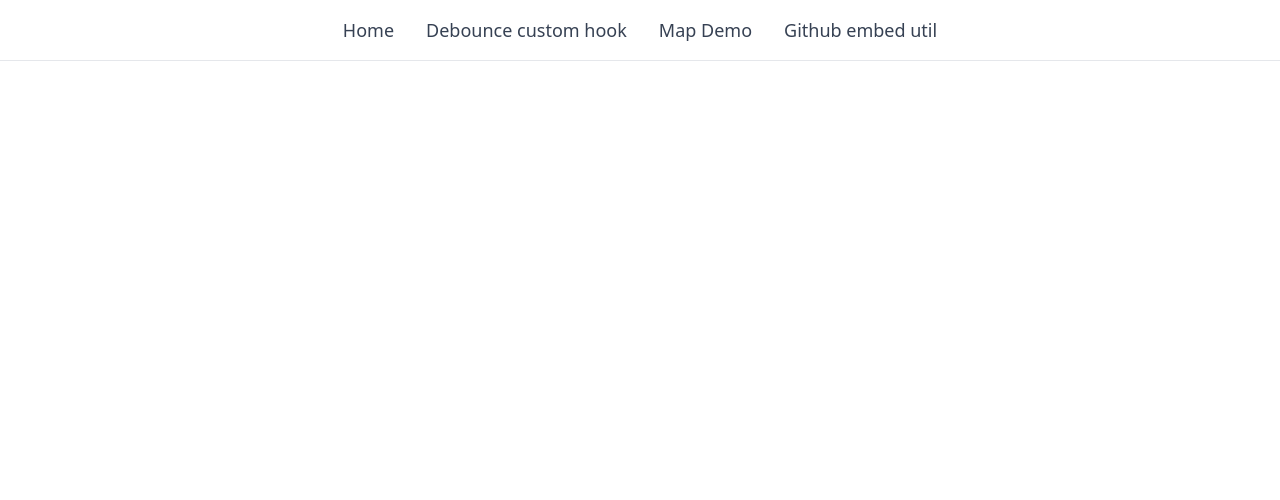
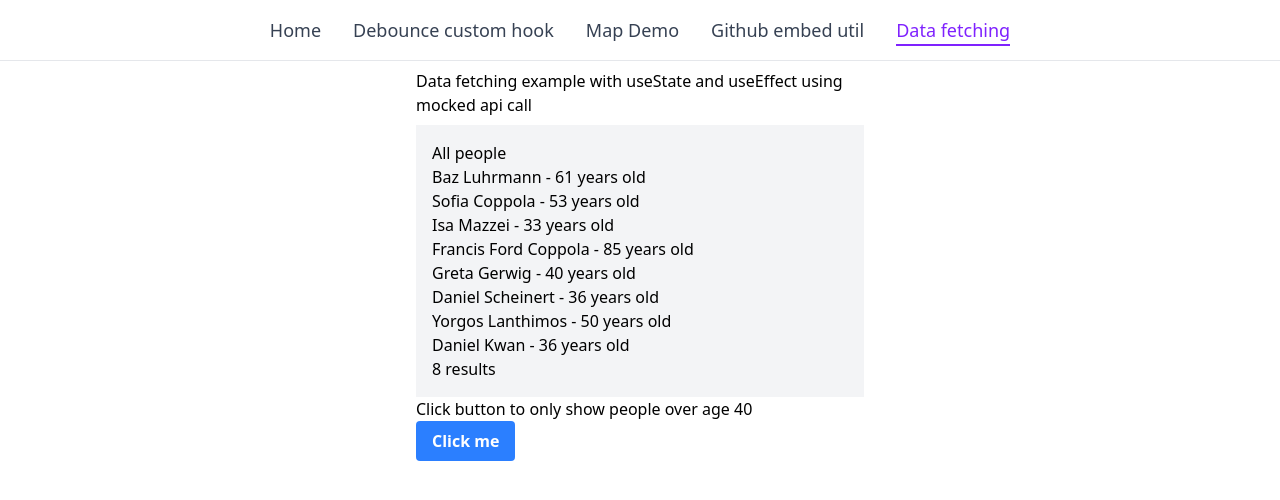
Before and after one commit to nathansf/firebase-react-ts-sandbox, a React (Vite) app: page /fetch in a window 1280 px wide. Shown: the top 500 px of the page. Built offline with nearby package versions, Linux system fonts and the light colour scheme.

Commit message:
Data fetching useState and useEffect

```diff
--- a/src/App.tsx
+++ b/src/App.tsx
@@ -1,7 +1,8 @@
 import "./App.css";
 
+import CodeEmbed from "./pages/CodeEmbed";
+import DataFetching from "./pages/DataFetching";
 import Home from "./pages/Home";
-import CodeEmbed from "./pages/CodeEmbed";
 import Debounce from "./pages/Debounce";
 import Map from "./pages/MapDemo";
 import NavBar from "./components/NavBar";
@@ -18,6 +19,7 @@ function App() {
           <Route path="/debounce" element={<Debounce />}></Route>
           <Route path="/map" element={<Map />}></Route>
           <Route path="/embed" element={<CodeEmbed />}></Route>
+          <Route path="/fetch" element={<DataFetching />}></Route>
         </Routes>
       </div>
     </Router>
--- a/src/components/NavBar.tsx
+++ b/src/components/NavBar.tsx
@@ -6,6 +6,7 @@ export default function NavBar() {
     { label: "Debounce custom hook", href: "/debounce" },
     { label: "Map Demo", href: "/map" },
     { label: "Github embed util", href: "/embed" },
+    { label: "Data fetching", href: "/fetch" },
   ];
 
   return (
--- /dev/null
+++ b/src/data/people.json
@@ -0,0 +1,58 @@
+[
+    {
+      "id": "1",
+      "age": 61,
+      "name": "Baz",
+      "surname": "Luhrmann",
+      "gender": "male"
+    },
+    {
+      "id": "2",
+      "age": 53,
+      "name": "Sofia",
+      "surname": "Coppola",
+      "gender": "female"
+    },
+    {
+      "id": "3",
+      "age": 33,
+      "name": "Isa",
+      "surname": "Mazzei",
+      "gender": "female"
+    },
+    {
+      "id": "4",
+      "age": 85,
+      "name": "Francis Ford",
+      "surname": "Coppola",
+      "gender": "male"
+    },
+    {
+      "id": "5",
+      "age": 40,
+      "name": "Greta",
+      "surname": "Gerwig",
+      "gender": "female"
+    },
+    {
+      "id": "6",
+      "age": 36,
+      "name": "Daniel",
+      "surname": "Scheinert",
+      "gender": "male"
+    },
+    {
+      "id": "7",
+      "age": 50,
+      "name": "Yorgos",
+      "surname": "Lanthimos",
+      "gender": "male"
+    },
+    {
+      "id": "8",
+      "age": 36,
+      "name": "Daniel",
+      "surname": "Kwan",
+      "gender": "male"
+    }
+  ]
--- /dev/null
+++ b/src/data/server.ts
@@ -0,0 +1,18 @@
+import people from "./people.json";
+
+const DELAY = 2_000; // ms
+
+export type Person = {
+  id: string;
+  age: number;
+  name: string;
+  surname: string;
+  gender: string;
+};
+
+/** Fetch people from an imaginary database, with an operational delay */
+export const fetchPeople = (): Promise<Person[]> => {
+  return new Promise((resolve) => {
+    setTimeout(() => resolve(people), DELAY);
+  });
+};
--- /dev/null
+++ b/src/pages/DataFetching.tsx
@@ -0,0 +1,77 @@
+import { fetchPeople, type Person } from "../data/server";
+import { useState, useEffect } from "react";
+
+export default function DataFetching() {
+  const [people, setPeople] = useState<Person[] | null>(null);
+  const [filtered, setFiltered] = useState(false);
+  const [peopleText, setPeopleText] = useState("All people");
+
+  useEffect(() => {
+    async function fetchPeopleEfect() {
+      const people = await fetchPeople();
+      // filter by age to get only those over 40
+      //   const peopleOver40 = people.filter((person) => person.age > 40);
+      setPeople(people);
+    }
+    fetchPeopleEfect();
+  }, []);
+
+  const handleButtonClick = () => {
+    if (people && people.length) {
+      const peopleOver40 = people.filter((person) => person.age > 40);
+      setPeople(peopleOver40);
+      setFiltered(true);
+      setPeopleText("People over 40");
+    }
+  };
+
+  let listContent;
+  if (people && people.length > 0) {
+    listContent = (
+      <>
+        <ul>
+          {people.map((person) => {
+            return (
+              <li key={`${person.name}-${person.surname}`}>
+                {person.name} {person.surname} - {person.age} years old
+              </li>
+            );
+          })}
+        </ul>
+        <div>{people.length} results</div>
+      </>
+    );
+  } else {
+    listContent = <div>loading....</div>;
+  }
+
+  let buttonContent;
+  if (people && people.length > 0 && !filtered) {
+    buttonContent = (
+      <div>
+        <p>Click button to only show people over age 40</p>
+        <button
+          className="bg-blue-500 hover:bg-blue-700 text-white font-bold py-2 px-4 rounded"
+          onClick={handleButtonClick}
+        >
+          Click me
+        </button>
+      </div>
+    );
+  } else {
+    buttonContent = <></>;
+  }
+
+  return (
+    <div className="max-w-md mx-auto">
+      <p className="my-2">
+        Data fetching example with useState and useEffect using mocked api call
+      </p>
+      <div className="bg-gray-100 p-4">
+        <h1>{peopleText}</h1>
+        {listContent}
+      </div>
+      {buttonContent}
+    </div>
+  );
+}
```
